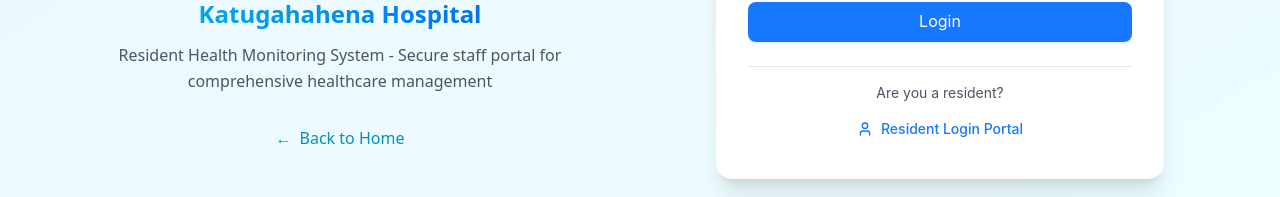
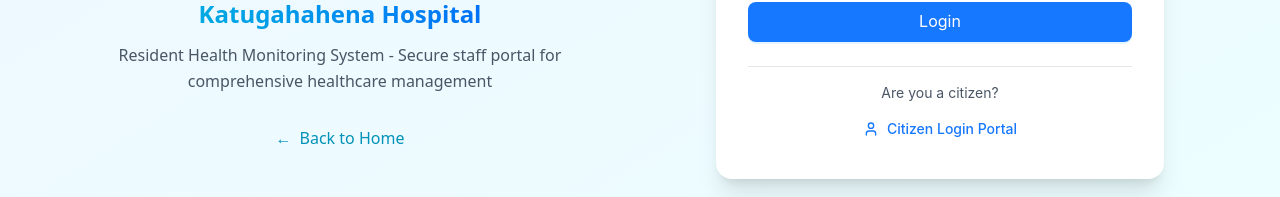
Before and after one commit to zaselalk/CipherSquadRuhuna_GovConnect, a React (Vite) app: page /admin/login in a window 1280 px wide. Shown: the part 562-759 px from the top of the page. Built offline with nearby package versions, Linux system fonts and the light colour scheme; no server answers.

Commit message:
:label: Update login link terminology from "Resident" to "Citizen"

```diff
--- a/src/components/features/user-management/user-authentication/UserLoginForm.tsx
+++ b/src/components/features/user-management/user-authentication/UserLoginForm.tsx
@@ -67,15 +67,15 @@
         </Button>
       </Form.Item>
 
-      {/* Resident Login Link */}
+      {/* Citizen Login Link */}
       <div className="text-center pt-4 border-t border-gray-200">
-        <p className="text-sm text-gray-600 mb-2">Are you a resident?</p>
+        <p className="text-sm text-gray-600 mb-2">Are you a citizen?</p>
         <Link
           to="/resident/login"
           className="inline-flex items-center px-4 py-2 text-sm font-medium text-cyan-600 hover:text-cyan-700 bg-cyan-50 hover:bg-cyan-100 rounded-lg transition-colors"
         >
           <User className="w-4 h-4 mr-2" />
-          Resident Login Portal
+          Citizen Login Portal
         </Link>
       </div>
     </Form>
```
